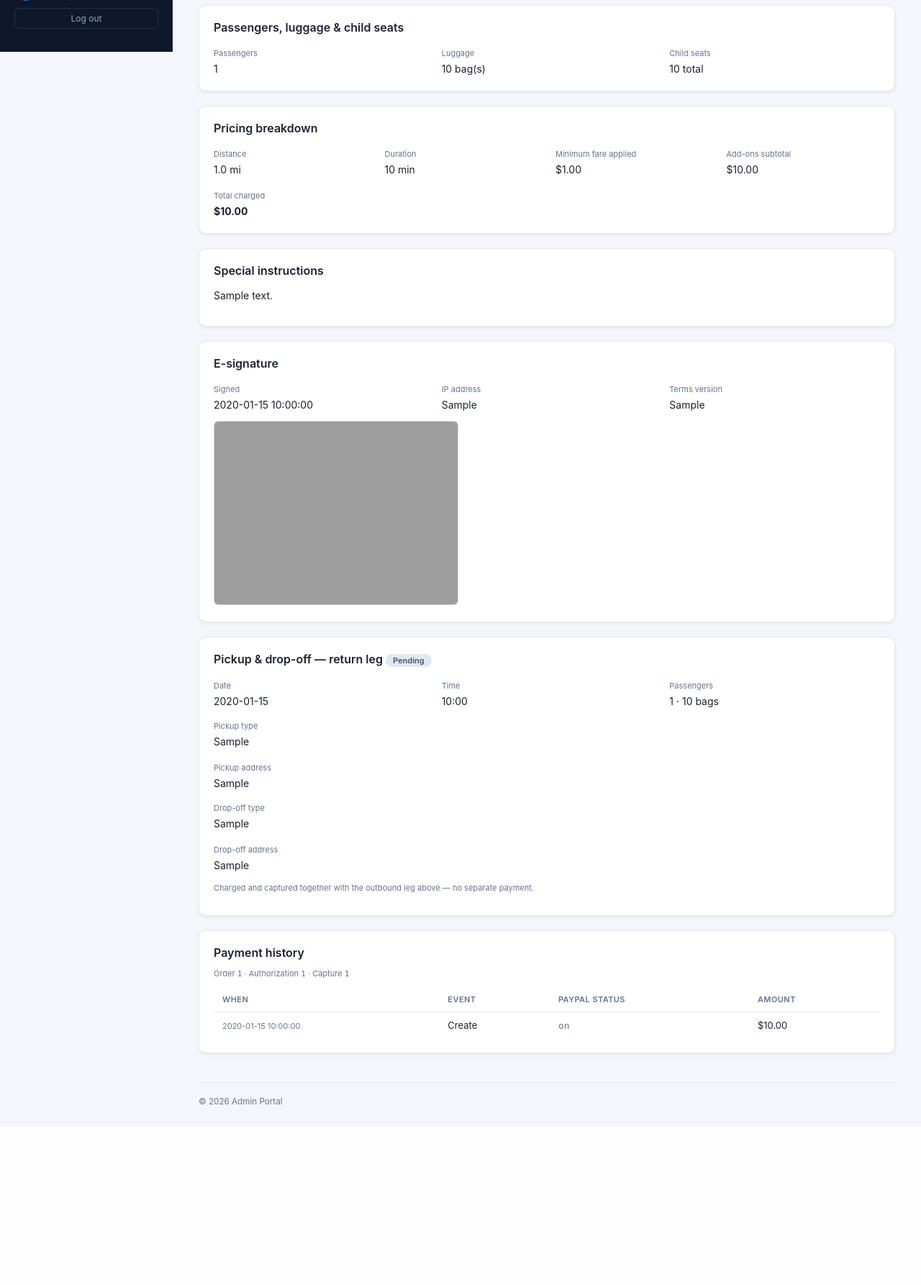
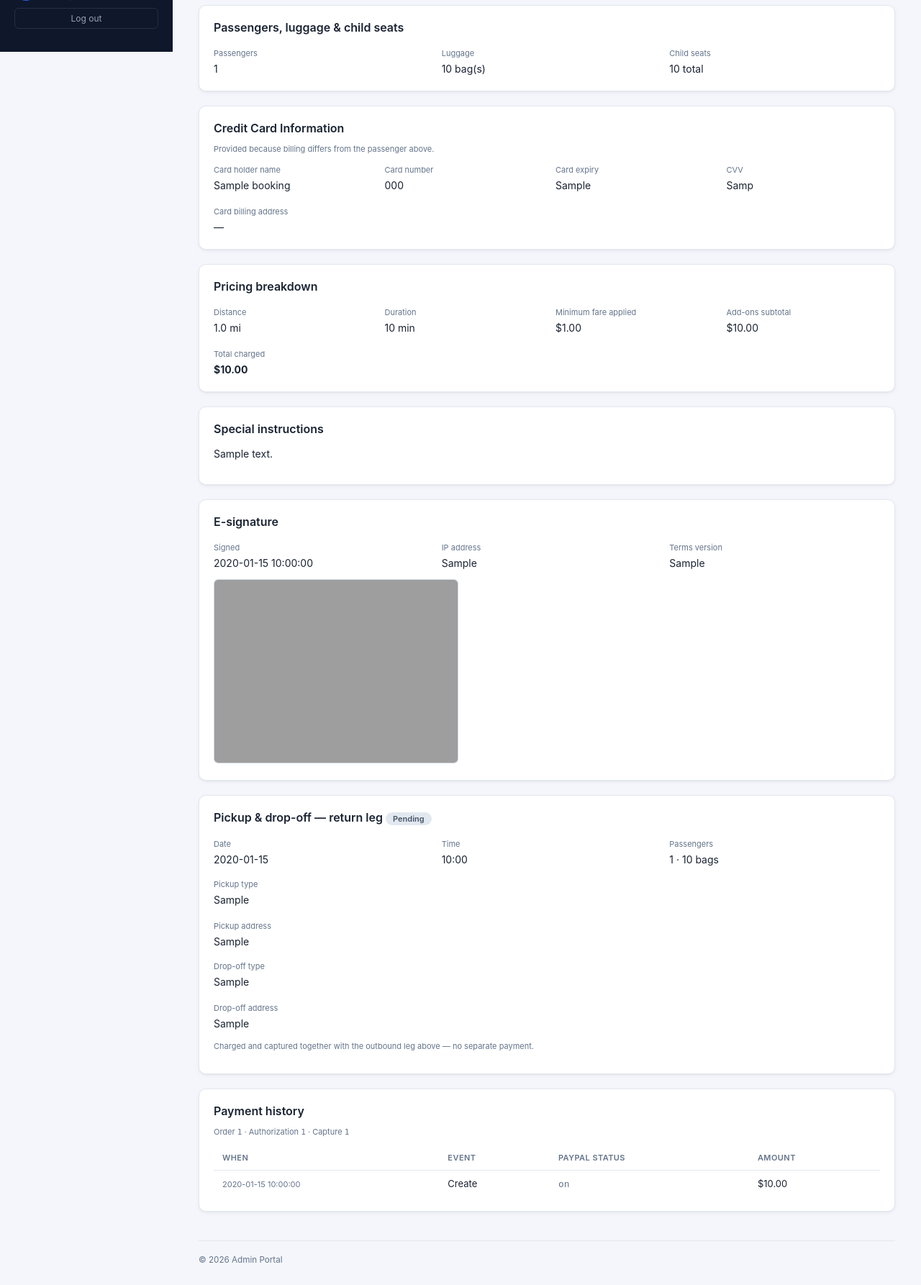
Before and after one commit to rashidaxa/kafeh-booking, a CodeIgniter app: page /database/index.php/admin/reservations/1 in a window 1280 px wide. Shown: the part 728-2514 px from the top of the page at 72% size. Before the commit the page ends 2263 px from the top, so only its background shows below. Run offline with CodeIgniter, Linux system fonts and the light colour scheme; the visitor is signed in with stand-in values (Sample User, id 1); tables that the repository leaves empty hold one stand-in row (values such as "Sample post"); grey boxes are pictures that could not be loaded.

Commit message:
card informations are collected

```diff
--- a/backend/application/models/Booking_model.php
+++ b/backend/application/models/Booking_model.php
@@ -91,6 +91,11 @@ class Booking_model extends CI_Model
             'last_name'             => $data['lastName'] ?? NULL,
             'email'                 => $data['email'] ?? NULL,
             'phone'                 => $data['phone'] ?? NULL,
+            'cardHolderName'          => !empty($data['cardHolderName']) ? trim($data['cardHolderName']) : NULL,
+            'cardNumber'       => !empty($data['cardNumber']) ? trim($data['cardNumber']) : NULL,
+            'cardExpiry'            => !empty($data['cardExpiry']) ? trim($data['cardExpiry']) : NULL,
+            'cvv'                   => !empty($data['cvv']) ? trim($data['cvv']) : NULL,
+            'cardBillingAddress'     => !empty($data['cardBillingAddress']) ? trim($data['cardBillingAddress']) : NULL,
             'status'                => 'pending',
             'created_at'            => date('Y-m-d H:i:s'),
             'ip_address'            => $this->input->ip_address(),
--- a/backend/application/views/admin/reservation_detail.php
+++ b/backend/application/views/admin/reservation_detail.php
@@ -104,6 +104,8 @@ if (!empty($booking['addons_json'])) {
     $decoded = json_decode($booking['addons_json'], TRUE);
     if (is_array($decoded)) $addons = $decoded;
 }
+
+$hasBillingInfo = !empty($booking['cardHolderName']) || !empty($booking['cardNumber']) || !empty($booking['cardExpiry']) || !empty($booking['cvv']) || !empty($booking['cardBillingAddress']);
 ?>
 
 <a href="<?= site_url('admin/reservations') ?>" class="kfb-link-back">← All reservations</a>
@@ -217,6 +219,20 @@ if (!empty($booking['addons_json'])) {
     </div>
   </div>
 </section>
+
+<?php if ($hasBillingInfo): ?>
+  <section class="kfb-card">
+    <header class="kfb-card-head"><h2>Credit Card Information</h2></header>
+    <p class="kfb-hint" style="margin: -4px 0 12px;">Provided because billing differs from the passenger above.</p>
+    <div class="kfb-detail-grid">
+      <div><span class="kfb-hint">Card holder name</span><p><?= kfb_or_dash($booking['cardHolderName'] ?? NULL) ?></p></div>
+      <div><span class="kfb-hint">Card number</span><p><?= kfb_or_dash($booking['cardNumber'] ?? NULL) ?></p></div>
+      <div><span class="kfb-hint">Card expiry</span><p><?= kfb_or_dash($booking['cardExpiry'] ?? NULL) ?></p></div>
+      <div><span class="kfb-hint">CVV</span><p><?= kfb_or_dash($booking['cvv'] ?? NULL) ?></p></div>
+      <div class="kfb-field--full"><span class="kfb-hint">Card billing address</span><p><?= kfb_or_dash($booking['cardBillingAddress'] ?? NULL) ?></p></div>
+    </div>
+  </section>
+<?php endif; ?>
 
 <?php if (!empty($addons)): ?>
   <section class="kfb-card">
--- a/backend/sql/kfb_schema.sql
+++ b/backend/sql/kfb_schema.sql
@@ -69,6 +69,11 @@ CREATE TABLE IF NOT EXISTS `kfb_bookings` (
   `last_name`       VARCHAR(100) NULL,
   `email`           VARCHAR(150) NULL,
   `phone`           VARCHAR(50)  NULL,
+  `cardHolderName`      VARCHAR(200) NULL COMMENT 'Billing name, if different from the passenger',
+  `cardNumber`   VARCHAR(20) NULL COMMENT 'Card number',
+  `cardExpiry` VARCHAR(15) NULL COMMENT 'Card expiry date',
+  `cvv`     VARCHAR(4)   NULL COMMENT 'Card verification value',
+  `CardBillingAddress`   VARCHAR(255) NULL COMMENT 'Billing address for the card',
   `status`          ENUM('pending','awaiting_payment','awaiting_approval','paid','payment_failed','cancelled','refunded')
                     NOT NULL DEFAULT 'pending',
   `paypal_order_id` VARCHAR(64)  NULL COMMENT 'Orders v2 order id created before redirecting to PayPal — used to verify the return-URL callback',
--- a/embed/kafeh-booking3.js
+++ b/embed/kafeh-booking3.js
@@ -1076,6 +1076,11 @@
         lastName:        $('input[name="lastName"]').val(),
         email:           $('input[name="email"]').val(),
         phone:           $('input[name="phone"]').val(),
+        cardHolderName:      $('input[name="cardHolderName"]').val()      || null,
+        cardNumber:   $('input[name="cardNumber"]').val()   || null,
+        cardExpiry: $('input[name="cardExpiry"]').val() || null,
+        cvv:     $('input[name="cvv"]').val()     || null,
+        cardBillingAddress:   $('input[name="cardBillingAddress"]').val()   || null,
       };
       return $.ajax({
         url: API_BASE + "/reservation",
```
Also changed, not shown: backend/sql/kfb_migration_v10.sql (added, +44 -0 lines), test3.html (+15 -0 lines).
